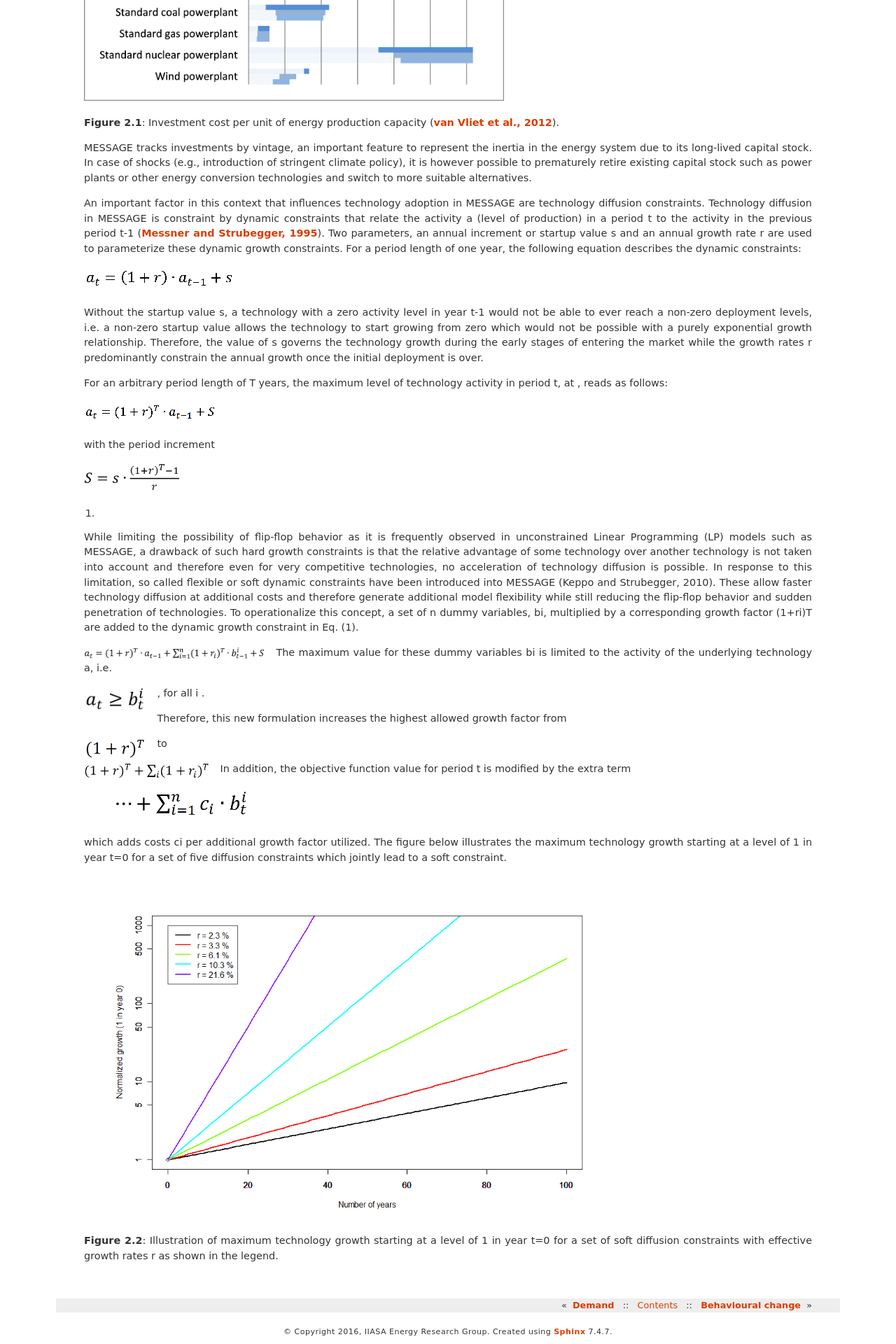
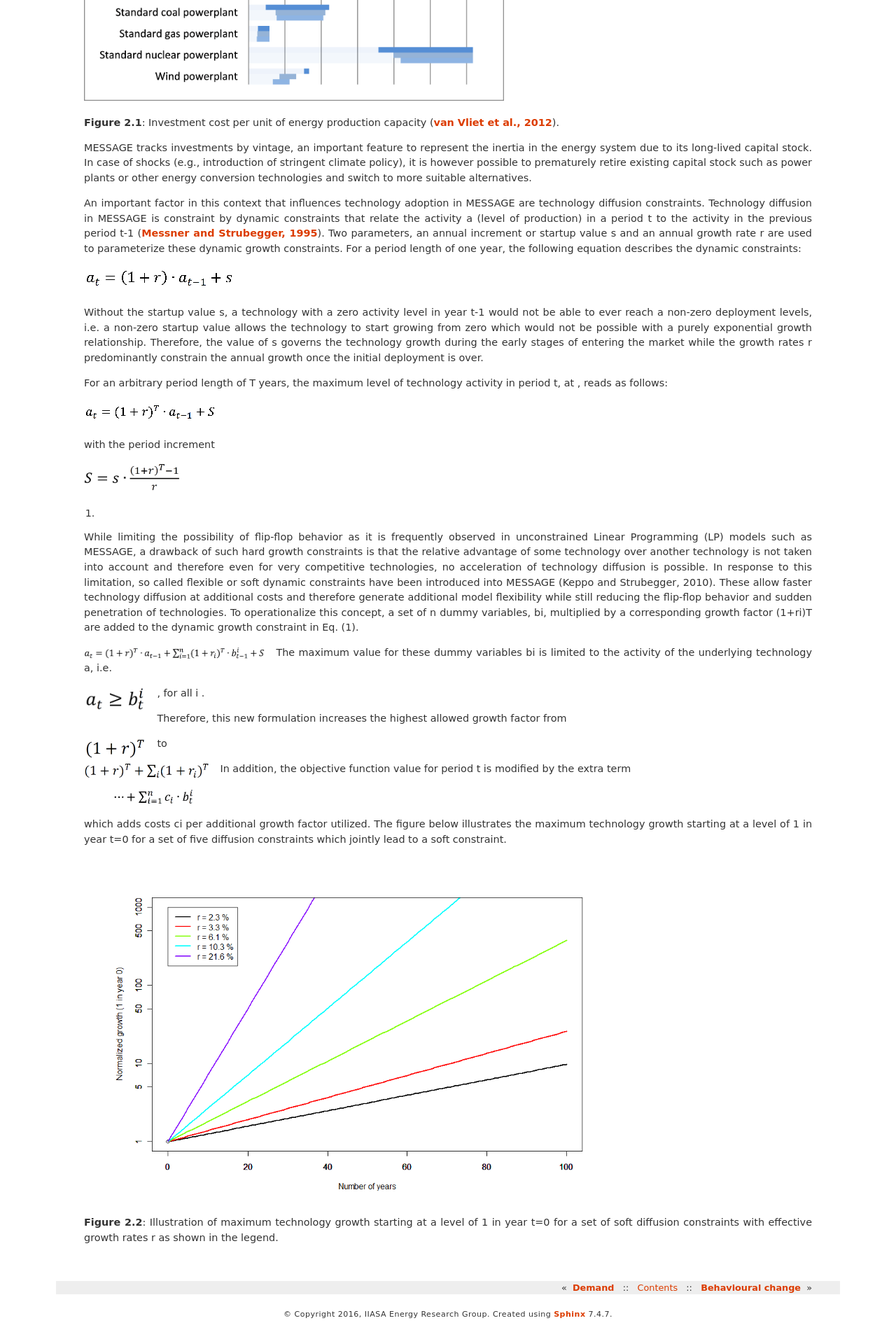
Before and after one commit to yiyi1991/message-ix-models, a Sphinx documentation site: the page built from doc/global/source/message_globiom/socio_econ/tech.rst, in a window 1280 px wide. Shown: the part 1100-3020 px from the top of the page at 70% size. Built offline with Sphinx 7.4.7, drawn with Linux system fonts in a browser that asks for light colours; after the commit the page ends 2994 px from its top, so only the background shows below that.

Commit message:
Update tech.rst

```diff
--- a/doc/global/source/message_globiom/socio_econ/tech.rst
+++ b/doc/global/source/message_globiom/socio_econ/tech.rst
@@ -54,6 +54,8 @@ to
 In addition, the objective function value for period t is modified by the extra term
 
  .. image:: /_static/technology_diffusion_eq_5.png
+   :width: 120px
+   :align: left
 
 which adds costs ci  per additional growth factor utilized. The figure below illustrates the maximum technology growth starting at a level of 1 in year t=0 for a set of five diffusion constraints which jointly lead to a soft constraint.
 
```
